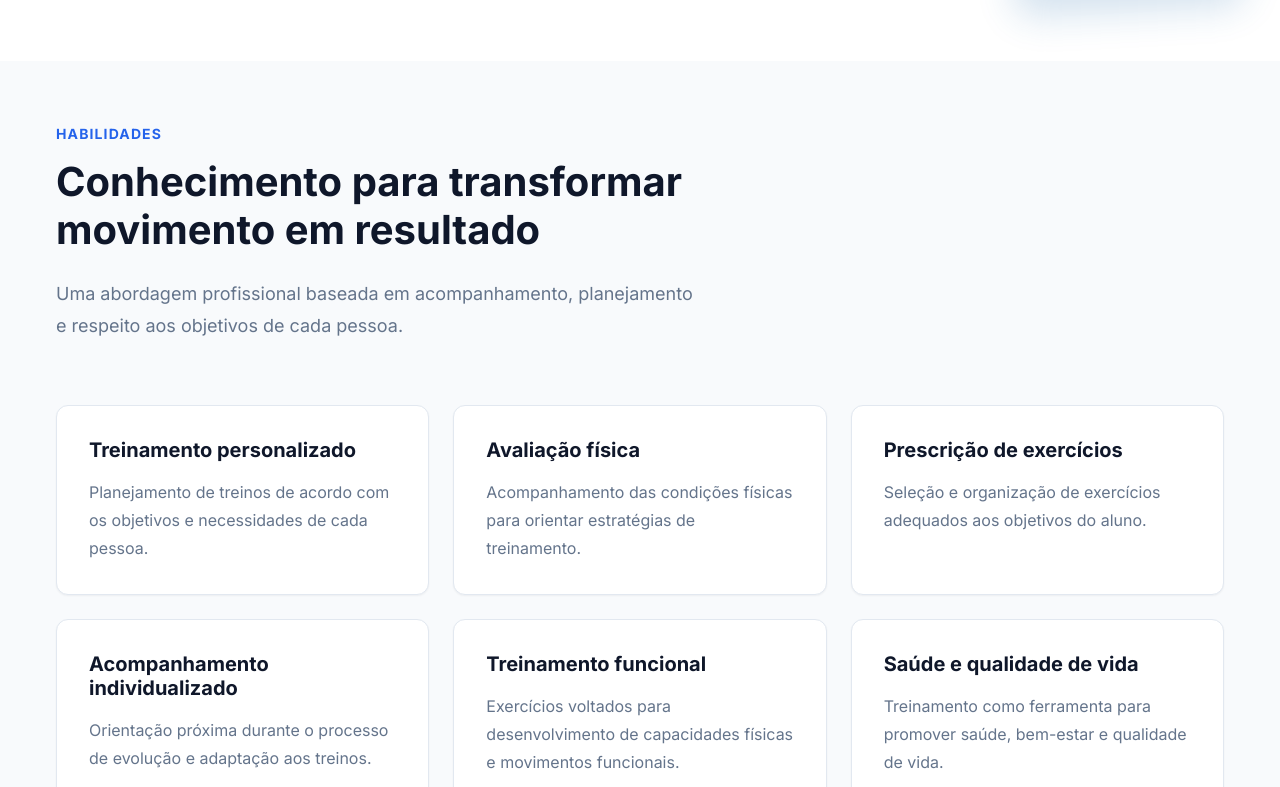
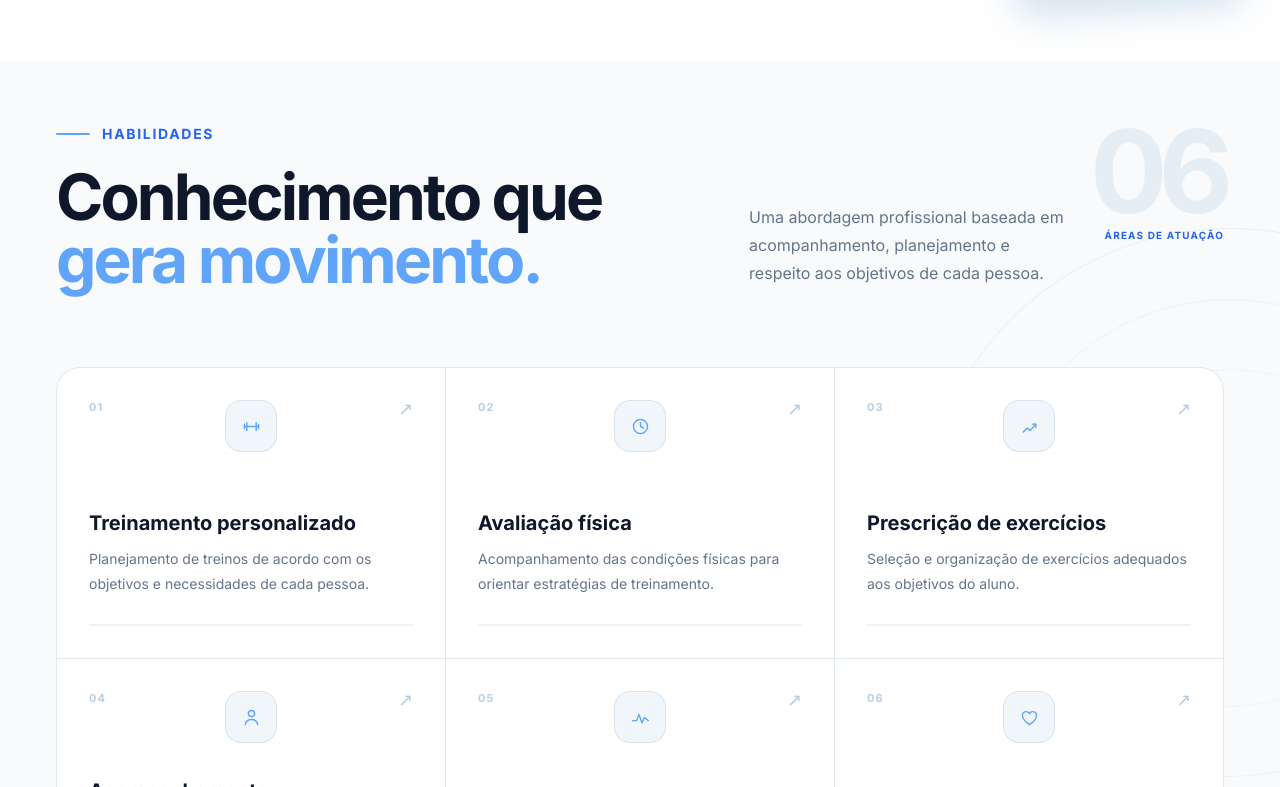
Before and after one commit to JoseWenned/front-portfolio-erilene, a Next.js app in the folder erline-portfolio-frontend/: page / in a window 1280 px wide. Shown: the part 1393-2180 px from the top of the page. Built offline with nearby package versions, Linux system fonts and the light colour scheme.

Commit message:
fix: Atualização de estilo moderno componente habilidades

```diff
--- a/erline-portfolio-frontend/src/features/Habilidades/Habilidades.feature.tsx
+++ b/erline-portfolio-frontend/src/features/Habilidades/Habilidades.feature.tsx
@@ -5,62 +5,252 @@ import styles from "./habilidades.module.scss";
 
 const skills = [
   {
+    number: "01",
     title: "Treinamento personalizado",
     description:
       "Planejamento de treinos de acordo com os objetivos e necessidades de cada pessoa.",
+    icon: (
+      <svg
+        viewBox="0 0 32 32"
+        fill="none"
+        xmlns="http://www.w3.org/2000/svg"
+        aria-hidden="true"
+      >
+        <path
+          d="M7 16H25"
+          stroke="currentColor"
+          strokeWidth="1.8"
+          strokeLinecap="round"
+        />
+
+        <path
+          d="M10 11V21M7 13V19M22 11V21M25 13V19"
+          stroke="currentColor"
+          strokeWidth="1.8"
+          strokeLinecap="round"
+        />
+      </svg>
+    ),
   },
   {
+    number: "02",
     title: "Avaliação física",
     description:
       "Acompanhamento das condições físicas para orientar estratégias de treinamento.",
+    icon: (
+      <svg
+        viewBox="0 0 32 32"
+        fill="none"
+        xmlns="http://www.w3.org/2000/svg"
+        aria-hidden="true"
+      >
+        <circle
+          cx="16"
+          cy="16"
+          r="9"
+          stroke="currentColor"
+          strokeWidth="1.8"
+        />
+
+        <path
+          d="M16 11V16L20 18"
+          stroke="currentColor"
+          strokeWidth="1.8"
+          strokeLinecap="round"
+          strokeLinejoin="round"
+        />
+      </svg>
+    ),
   },
   {
+    number: "03",
     title: "Prescrição de exercícios",
     description:
       "Seleção e organização de exercícios adequados aos objetivos do aluno.",
+    icon: (
+      <svg
+        viewBox="0 0 32 32"
+        fill="none"
+        xmlns="http://www.w3.org/2000/svg"
+        aria-hidden="true"
+      >
+        <path
+          d="M8 23L13 18L17 21L24 13"
+          stroke="currentColor"
+          strokeWidth="1.8"
+          strokeLinecap="round"
+          strokeLinejoin="round"
+        />
+
+        <path
+          d="M20 13H24V17"
+          stroke="currentColor"
+          strokeWidth="1.8"
+          strokeLinecap="round"
+          strokeLinejoin="round"
+        />
+      </svg>
+    ),
   },
   {
+    number: "04",
     title: "Acompanhamento individualizado",
     description:
       "Orientação próxima durante o processo de evolução e adaptação aos treinos.",
+    icon: (
+      <svg
+        viewBox="0 0 32 32"
+        fill="none"
+        xmlns="http://www.w3.org/2000/svg"
+        aria-hidden="true"
+      >
+        <circle
+          cx="16"
+          cy="11"
+          r="4"
+          stroke="currentColor"
+          strokeWidth="1.8"
+        />
+
+        <path
+          d="M8 25C8.8 20.8 11.5 18.5 16 18.5C20.5 18.5 23.2 20.8 24 25"
+          stroke="currentColor"
+          strokeWidth="1.8"
+          strokeLinecap="round"
+        />
+      </svg>
+    ),
   },
   {
+    number: "05",
     title: "Treinamento funcional",
     description:
       "Exercícios voltados para desenvolvimento de capacidades físicas e movimentos funcionais.",
+    icon: (
+      <svg
+        viewBox="0 0 32 32"
+        fill="none"
+        xmlns="http://www.w3.org/2000/svg"
+        aria-hidden="true"
+      >
+        <path
+          d="M6 20H11L14 12L18 23L21 16L26 20"
+          stroke="currentColor"
+          strokeWidth="1.8"
+          strokeLinecap="round"
+          strokeLinejoin="round"
+        />
+      </svg>
+    ),
   },
   {
+    number: "06",
     title: "Saúde e qualidade de vida",
     description:
       "Treinamento como ferramenta para promover saúde, bem-estar e qualidade de vida.",
+    icon: (
+      <svg
+        viewBox="0 0 32 32"
+        fill="none"
+        xmlns="http://www.w3.org/2000/svg"
+        aria-hidden="true"
+      >
+        <path
+          d="M16 25C16 25 7 19.5 7 13.5C7 10.5 9.1 8.5 11.8 8.5C13.6 8.5 15.1 9.4 16 11C16.9 9.4 18.4 8.5 20.2 8.5C22.9 8.5 25 10.5 25 13.5C25 19.5 16 25 16 25Z"
+          stroke="currentColor"
+          strokeWidth="1.8"
+          strokeLinejoin="round"
+        />
+      </svg>
+    ),
   },
 ];
 
 export function Habilidades() {
   return (
-    <Section id="habilidades" className={styles.habilidades}>
+    <Section
+      id="habilidades"
+      className={styles.habilidades}
+    >
+      <div
+        className={styles.backgroundDecoration}
+        aria-hidden="true"
+      />
+
       <Container>
         <div className={styles.header}>
-          <p className={styles.eyebrow}>Habilidades</p>
+          <div className={styles.eyebrowWrapper}>
+            <span
+              className={styles.eyebrowLine}
+              aria-hidden="true"
+            />
 
+            <p className={styles.eyebrow}>
+              Habilidades
+            </p>
+          </div>
+
+          <div className={styles.headerContent}>
             <h2 className={styles.title}>
-            Conhecimento para transformar movimento em resultado
+              Conhecimento que
+              <span>gera movimento.</span>
             </h2>
 
             <p className={styles.description}>
-            Uma abordagem profissional baseada em acompanhamento,
-            planejamento e respeito aos objetivos de cada pessoa.
+              Uma abordagem profissional baseada em
+              acompanhamento, planejamento e respeito aos
+              objetivos de cada pessoa.
             </p>
+          </div>
+
+          <div
+            className={styles.headerNumber}
+            aria-hidden="true"
+          >
+            <span>06</span>
+            <small>áreas de atuação</small>
+          </div>
         </div>
 
         <div className={styles.grid}>
           {skills.map((skill) => (
-            <article key={skill.title} className={styles.card}>
-              <h3 className={styles.cardTitle}>{skill.title}</h3>
+            <article
+              key={skill.title}
+              className={styles.card}
+            >
+              <div className={styles.cardTop}>
+                <span className={styles.cardNumber}>
+                  {skill.number}
+                </span>
+
+                <div className={styles.cardIcon}>
+                  {skill.icon}
+                </div>
+
+                <span
+                  className={styles.cardArrow}
+                  aria-hidden="true"
+                >
+                  ↗
+                </span>
+              </div>
+
+              <div className={styles.cardContent}>
+                <h3 className={styles.cardTitle}>
+                  {skill.title}
+                </h3>
 
                 <p className={styles.cardDescription}>
                   {skill.description}
                 </p>
+              </div>
+
+              <div
+                className={styles.cardLine}
+                aria-hidden="true"
+              >
+                <span />
+              </div>
             </article>
           ))}
         </div>
--- a/erline-portfolio-frontend/src/features/Habilidades/habilidades.module.scss
+++ b/erline-portfolio-frontend/src/features/Habilidades/habilidades.module.scss
@@ -1,106 +1,424 @@
 .habilidades {
+  position: relative;
+  isolation: isolate;
+  overflow: hidden;
   background-color: var(--color-background);
 }
 
+.backgroundDecoration {
+  position: absolute;
+  z-index: -2;
+  top: 50%;
+  right: -260px;
+  width: 620px;
+  height: 620px;
+  border: 1px solid rgba(31, 105, 170, 0.07);
+  border-radius: 50%;
+  transform: translateY(-50%);
+  pointer-events: none;
+}
+
+.backgroundDecoration::before,
+.backgroundDecoration::after {
+  content: "";
+  position: absolute;
+  border-radius: 50%;
+  pointer-events: none;
+}
+
+.backgroundDecoration::before {
+  inset: 70px;
+  border: 1px solid rgba(31, 105, 170, 0.05);
+}
+
+.backgroundDecoration::after {
+  inset: 140px;
+  border: 1px dashed rgba(31, 105, 170, 0.08);
+  animation: rotateDecoration 24s linear infinite;
+}
+
 .header {
-  max-width: 720px;
-  margin-bottom: var(--spacing-3xl);
+  position: relative;
+  margin-bottom: clamp(48px, 6vw, 76px);
+}
+
+.eyebrowWrapper {
+  display: flex;
+  align-items: center;
+  gap: 12px;
+  margin-bottom: var(--spacing-lg);
+}
+
+.eyebrowLine {
+  width: 34px;
+  height: 2px;
+  border-radius: 999px;
+  background-color: var(--color-primary);
 }
 
 .eyebrow {
-  margin: 0 0 var(--spacing-md);
-
+  margin: 0;
   color: var(--color-primary-dark);
   font-size: var(--font-size-sm);
   font-weight: var(--font-weight-bold);
-  letter-spacing: 0.08em;
+  letter-spacing: 0.12em;
   text-transform: uppercase;
 }
 
+.headerContent {
+  display: grid;
+  grid-template-columns: minmax(0, 1fr) minmax(260px, 0.55fr);
+  align-items: end;
+  gap: clamp(40px, 8vw, 120px);
+  padding-right: 150px;
+}
+
 .title {
-  margin: 0 0 var(--spacing-lg);
+  max-width: 760px;
+  margin: 0;
+  color: var(--color-text);
+  font-size: clamp(2.7rem, 5vw, 4.6rem);
+  font-weight: var(--font-weight-bold);
+  line-height: 0.98;
+  letter-spacing: -0.045em;
+}
 
-  color: var(--color-text);
-  font-size: var(--font-size-4xl);
-  font-weight: var(--font-weight-bold);
-  line-height: var(--line-height-tight);
+.title span {
+  display: block;
+  color: var(--color-primary);
 }
 
 .description {
-  max-width: 640px;
-  margin: 0;
+  max-width: 460px;
+  margin: 0 0 4px;
+  color: var(--color-text-muted);
+  font-size: var(--font-size-md);
+  line-height: var(--line-height-relaxed);
+}
 
-  color: var(--color-text-muted);
-  font-size: var(--font-size-lg);
-  line-height: var(--line-height-relaxed);
+.headerNumber {
+  position: absolute;
+  top: 0;
+  right: 0;
+  display: flex;
+  flex-direction: column;
+  align-items: flex-end;
+  pointer-events: none;
+}
+
+.headerNumber span {
+  color: rgba(31, 105, 170, 0.08);
+  font-size: clamp(5rem, 9vw, 8rem);
+  font-weight: var(--font-weight-bold);
+  line-height: 0.8;
+  letter-spacing: -0.08em;
+}
+
+.headerNumber small {
+  margin-top: 12px;
+  color: var(--color-primary-dark);
+  font-size: 0.62rem;
+  font-weight: var(--font-weight-bold);
+  letter-spacing: 0.12em;
+  text-transform: uppercase;
 }
 
 .grid {
   display: grid;
   grid-template-columns: repeat(3, minmax(0, 1fr));
-  gap: var(--spacing-lg);
+  gap: 1px;
+  overflow: hidden;
+  border: 1px solid var(--color-border);
+  border-radius: 24px;
+  background-color: var(--color-border);
 }
 
 .card {
+  position: relative;
   display: flex;
   flex-direction: column;
-  gap: var(--spacing-md);
+  min-height: 290px;
+  padding: clamp(22px, 2.5vw, 34px);
+  overflow: hidden;
+  background-color: var(--color-surface);
+  transition:
+    background-color 350ms ease,
+    transform 350ms cubic-bezier(0.22, 1, 0.36, 1),
+    box-shadow 350ms ease;
+}
 
-  padding: var(--spacing-xl);
-
-  background-color: var(--color-surface);
-  border: 1px solid var(--color-border);
-  border-radius: var(--radius-lg);
-  box-shadow: var(--shadow-sm);
-
-  transition:
-    transform var(--transition-normal),
-    box-shadow var(--transition-normal);
+.card::before {
+  content: "";
+  position: absolute;
+  inset: 0;
+  background:
+    radial-gradient(
+      circle at 100% 0%,
+      rgba(31, 105, 170, 0.08),
+      transparent 38%
+    );
+  opacity: 0;
+  transition: opacity 350ms ease;
+  pointer-events: none;
 }
 
 .card:hover {
+  z-index: 2;
+  background-color: #ffffff;
+  box-shadow: 0 24px 50px rgba(15, 23, 42, 0.08);
   transform: translateY(-4px);
-  box-shadow: var(--shadow-md);
+}
+
+.card:hover::before {
+  opacity: 1;
+}
+
+.cardTop {
+  position: relative;
+  z-index: 1;
+  display: flex;
+  align-items: flex-start;
+  justify-content: space-between;
+}
+
+.cardNumber {
+  color: rgba(31, 105, 170, 0.32);
+  font-size: 0.68rem;
+  font-weight: var(--font-weight-bold);
+  letter-spacing: 0.1em;
+}
+
+.cardIcon {
+  position: absolute;
+  top: 0;
+  left: 50%;
+  display: flex;
+  align-items: center;
+  justify-content: center;
+  width: 52px;
+  height: 52px;
+  border: 1px solid rgba(31, 105, 170, 0.12);
+  border-radius: 16px;
+  background-color: rgba(31, 105, 170, 0.06);
+  color: var(--color-primary);
+  transform: translateX(-50%);
+  transition:
+    background-color 300ms ease,
+    color 300ms ease,
+    transform 300ms cubic-bezier(0.22, 1, 0.36, 1);
+}
+
+.cardIcon svg {
+  width: 25px;
+  height: 25px;
+}
+
+.card:hover .cardIcon {
+  background-color: var(--color-primary);
+  color: #ffffff;
+  transform: translateX(-50%) translateY(-3px);
+}
+
+.cardArrow {
+  color: rgba(31, 105, 170, 0.35);
+  font-size: 1.1rem;
+  line-height: 1;
+  transform: translate(0, 0);
+  transition:
+    color 250ms ease,
+    transform 250ms ease;
+}
+
+.card:hover .cardArrow {
+  color: var(--color-primary);
+  transform: translate(3px, -3px);
+}
+
+.cardContent {
+  position: relative;
+  z-index: 1;
+  margin-top: auto;
+  padding-top: 48px;
 }
 
 .cardTitle {
-  margin: 0;
-
+  max-width: 270px;
+  margin: 0 0 12px;
   color: var(--color-text);
   font-size: var(--font-size-xl);
   font-weight: var(--font-weight-bold);
+  line-height: 1.15;
 }
 
 .cardDescription {
+  max-width: 320px;
   margin: 0;
-
   color: var(--color-text-muted);
-  font-size: var(--font-size-md);
+  font-size: var(--font-size-sm);
   line-height: var(--line-height-relaxed);
 }
 
+.cardLine {
+  position: relative;
+  z-index: 1;
+  width: 100%;
+  height: 2px;
+  margin-top: 28px;
+  overflow: hidden;
+  background-color: rgba(31, 105, 170, 0.08);
+}
+
+.cardLine span {
+  display: block;
+  width: 30%;
+  height: 100%;
+  background-color: var(--color-primary);
+  transform: translateX(-100%);
+  transition:
+    transform 450ms cubic-bezier(0.22, 1, 0.36, 1);
+}
+
+.card:hover .cardLine span {
+  transform: translateX(0);
+}
+
+@keyframes rotateDecoration {
+  from {
+    transform: rotate(0deg);
+  }
+
+  to {
+    transform: rotate(360deg);
+  }
+}
+
 @media (max-width: 1024px) {
+  .headerContent {
+    display: block;
+    padding-right: 170px;
+  }
+
+  .title {
+    max-width: 680px;
+  }
+
+  .description {
+    max-width: 560px;
+    margin-top: 24px;
+  }
+
+  .headerNumber {
+    top: 4px;
+    right: 0;
+  }
+
   .grid {
     grid-template-columns: repeat(2, minmax(0, 1fr));
+  }
+
+  .card {
+    min-height: 280px;
   }
 }
 
 @media (max-width: 768px) {
   .header {
-    margin-bottom: var(--spacing-2xl);
+    margin-bottom: 44px;
+  }
+
+  .headerContent {
+    display: block;
+    padding-right: 0;
     text-align: center;
   }
 
+  .eyebrowWrapper {
+    justify-content: center;
+  }
+
   .title {
-    font-size: var(--font-size-3xl);
+    font-size: clamp(2.6rem, 9vw, 4rem);
   }
 
   .description {
+    margin-top: 24px;
     margin-right: auto;
     margin-left: auto;
   }
 
+  .headerNumber {
+    position: relative;
+    top: auto;
+    right: auto;
+    align-items: center;
+    margin-top: 28px;
+  }
+
+  .headerNumber span {
+    font-size: 4rem;
+  }
+
+  .headerNumber small {
+    margin-top: 8px;
+  }
+
   .grid {
     grid-template-columns: 1fr;
+    border-radius: 20px;
+  }
+
+  .card {
+    min-height: 250px;
   }
 }
+
+@media (max-width: 480px) {
+  .backgroundDecoration {
+    right: -300px;
+    width: 500px;
+    height: 500px;
+  }
+
+  .title {
+    font-size: clamp(2.35rem, 12vw, 3.2rem);
+  }
+
+  .card {
+    min-height: 240px;
+    padding: 22px;
+  }
+
+  .cardTitle {
+    font-size: 1.05rem;
+  }
+
+  .cardDescription {
+    font-size: 0.76rem;
+  }
+}
+
+@media (prefers-reduced-motion: reduce) {
+  .backgroundDecoration::after {
+    animation: none;
+  }
+
+  .card,
+  .card::before,
+  .cardIcon,
+  .cardArrow,
+  .cardLine span {
+    transition: none;
+  }
+
+  .card:hover {
+    transform: none;
+  }
+
+  .card:hover .cardIcon {
+    transform: translateX(-50%);
+  }
+
+  .card:hover .cardArrow {
+    transform: none;
+  }
+}
```
Lines whose indentation alone changed are shown as unchanged.
